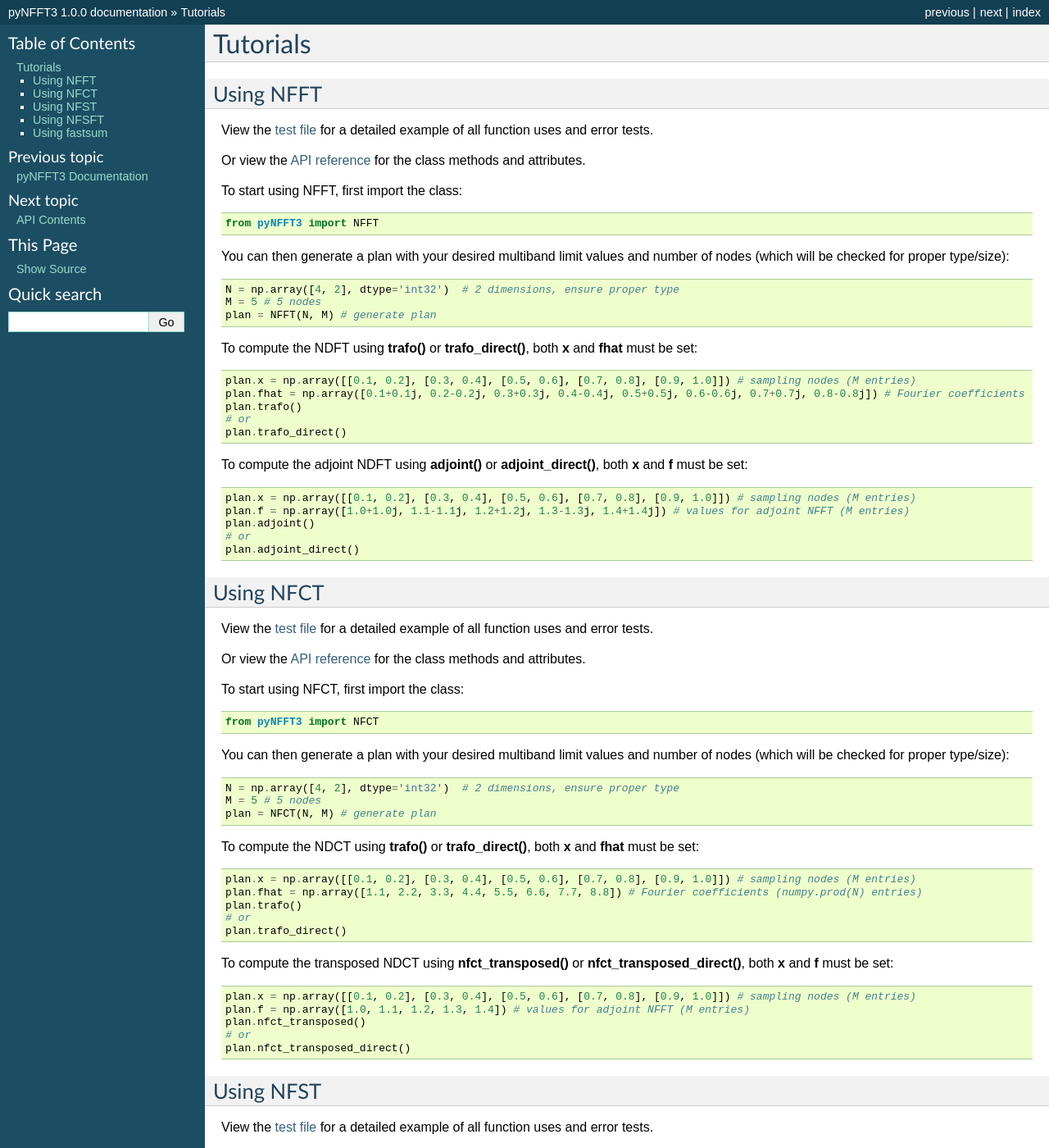
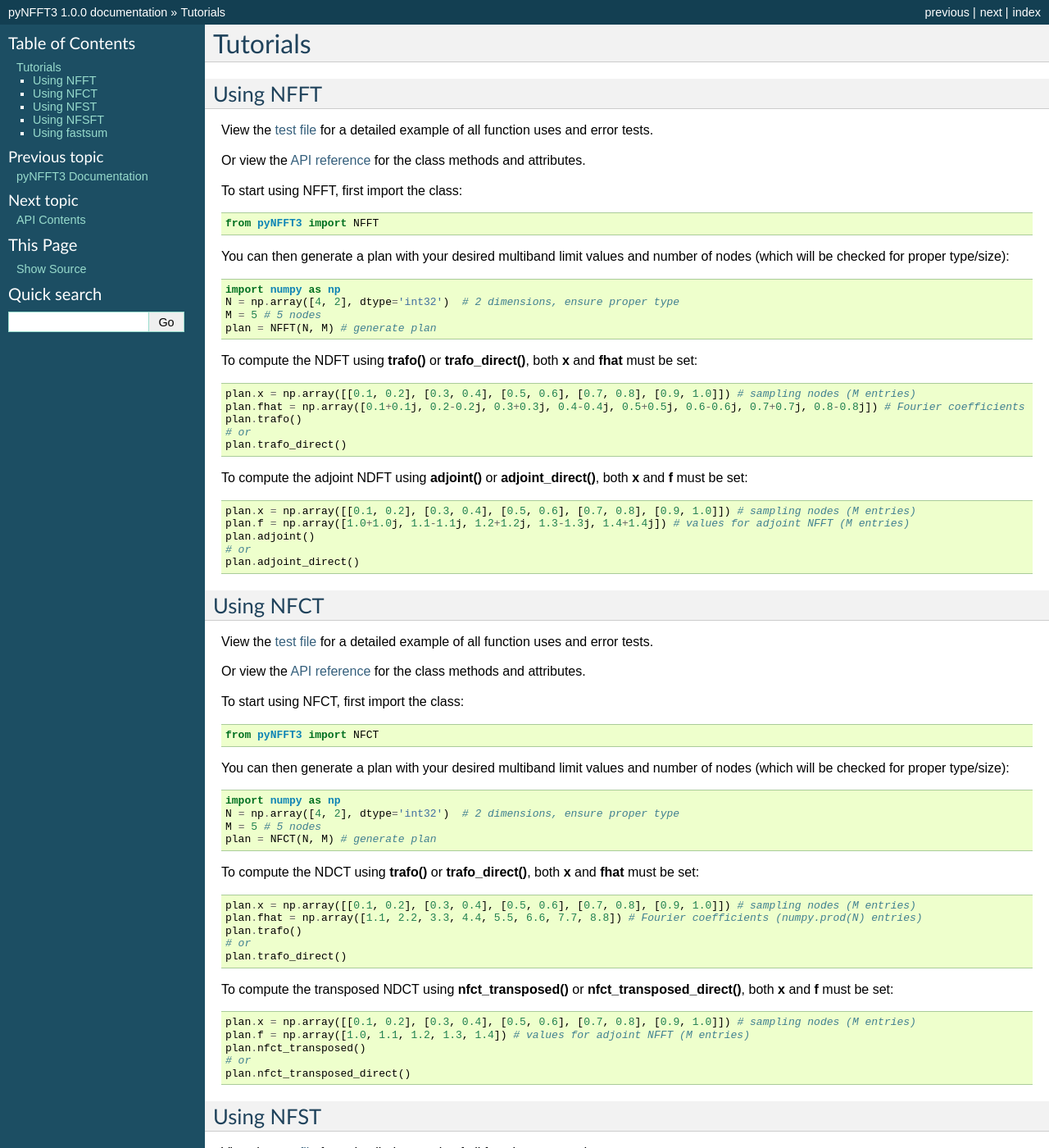
Before and after one commit to NFFT/pyNFFT3, a Sphinx documentation site: the page built from docs/source/tutorial.rst, in a window 1280 px wide and 1400 px high. Shown: the whole window at 82% size. Built offline with Sphinx 7.4.7, drawn with Linux system fonts in a browser that asks for light colours; some of the changed text lies outside the part shown.

Commit message:
Added numpy import to tutorials

```diff
--- a/docs/source/tutorial.rst
+++ b/docs/source/tutorial.rst
@@ -20,6 +20,7 @@ You can then generate a plan with your desired multiband limit values and number
 
 .. code-block:: python
 
+    import numpy as np
     N = np.array([4, 2], dtype='int32')  # 2 dimensions, ensure proper type
     M = 5 # 5 nodes
     plan = NFFT(N, M) # generate plan
@@ -63,6 +64,7 @@ You can then generate a plan with your desired multiband limit values and number
 
 .. code-block:: python
 
+    import numpy as np
     N = np.array([4, 2], dtype='int32')  # 2 dimensions, ensure proper type
     M = 5 # 5 nodes
     plan = NFCT(N, M) # generate plan
@@ -106,6 +108,7 @@ You can then generate a plan with your desired multiband limit values and number
 
 .. code-block:: python
 
+    import numpy as np
     N = np.array([4, 2], dtype='int32')  # 2 dimensions, ensure proper type
     M = 5 # 5 nodes
     plan = NFST(N, M) # generate plan
@@ -158,6 +161,7 @@ To compute the NFSFT using **trafo()** or the NDFST using **trafo_direct()**, bo
 
 .. code-block:: python
 
+    import numpy as np
     plan.x = np.array([
         [0.48, 0.45, -0.18, 0.03, -0.08, 0.49, -0.32, 0.13],
         [-0.37, 0.12, -0.13, 0.21, -0.15, 0.09, 0.4, 0.43]]) # sampling nodes (2xM entries )
@@ -266,6 +270,7 @@ Note that the values in **x** and **y** must satisfy:
 
 .. code-block:: python
 
+    import numpy as np
     plan.x = np.array([[0.1, 0.15], [-0.1, 0.15], [0.05, 0.09]]) # source nodes (N entries)
     plan.y = np.array([[0.07, 0.08], [-0.013, 0.021], [0.11, 0.16], [0.12, -0.08], [0.10, -0.11]]) # target nodes (M entries)
     plan.alpha = np.array([1.0+1.0j, 1.1-1.1j, 1.2+1.2j]) # source coefficients (N entries)
```
